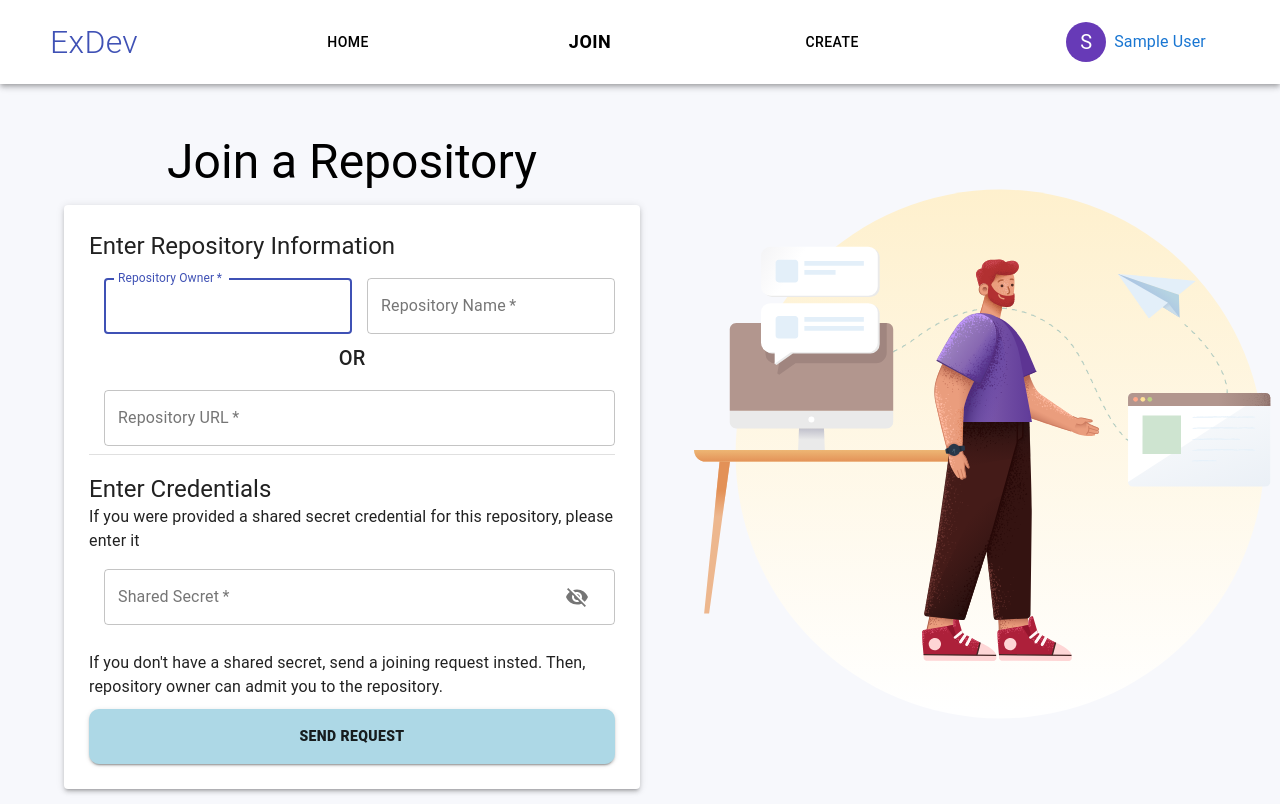
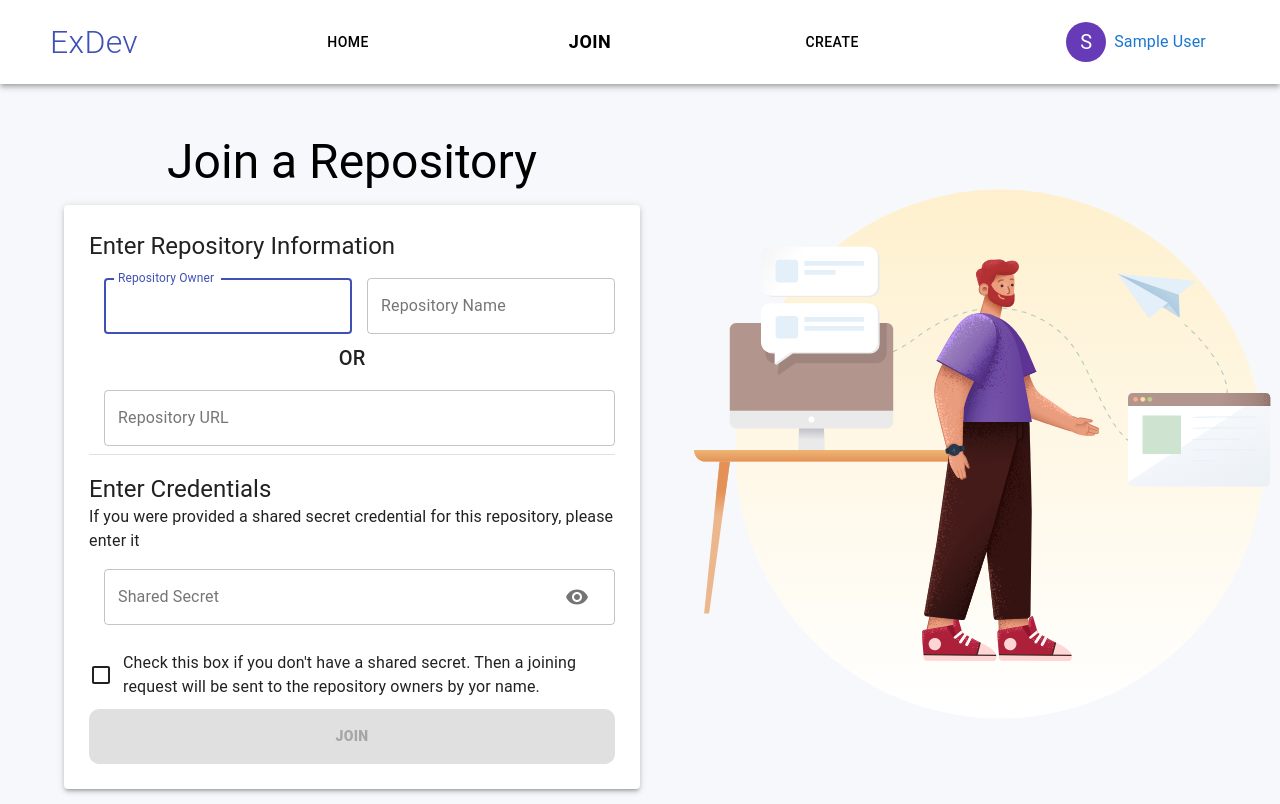
Before and after one commit to Expert-Developer-Finder/ExDevWeb, a React (Create React App) app in the folder client/: page /join-repo in a window 1280 px wide. Shown: the top 804 px of the page. Built offline with nearby package versions, Linux system fonts and the light colour scheme; sample sign-in values are in the browser's storage.

Commit message:
form on join repo fixed

```diff
--- a/client/src/components/Input.jsx
+++ b/client/src/components/Input.jsx
@@ -1,17 +1,39 @@
-import { Grid, TextField, InputAdornment, IconButton } from '@material-ui/core'
+import { Grid, TextField, InputAdornment, IconButton, Typography } from '@material-ui/core'
 import React from 'react'
 import Visibility from "@material-ui/icons/Visibility";
 import VisibilityOff from "@material-ui/icons/VisibilityOff";
 
-const Input = ({name, half, label, autoFocus, type, handlePasswordShow, handleChange}) => {
+const Input = ({name, half, label, autoFocus, type, handlePasswordShow, handleChange, required = true}) => {
 
   return (
     <Grid item xs={12} sm={half? 6:12}  style={{paddingRight: 0, paddingLeft: 15 }}>
-        <TextField
+        {   required ?
+            <TextField
             name={name}
             onChange={handleChange}
             variant="outlined"
+            fullWidth
             required
+            label={label}
+            autoFocus={autoFocus}
+            type={type}
+            margin="normal"
+            InputProps={(name === "password" || name === "confirmPassword" )  ? {
+                endAdornment: (
+                    <InputAdornment position='end'>
+                        <IconButton onClick={handlePasswordShow} >
+                            {type==="password" ?  <Visibility/> :<VisibilityOff/>  }
+                        </IconButton>
+                    </InputAdornment>
+                )
+            }: null}
+            ></TextField> :
+
+
+            <TextField
+            name={name}
+            onChange={handleChange}
+            variant="outlined"
             fullWidth
             label={label}
             autoFocus={autoFocus}
@@ -26,9 +48,8 @@ const Input = ({name, half, label, autoFocus, type, handlePasswordShow, handleCh
                     </InputAdornment>
                 )
             }: null}
-            >
-
-        </TextField>
+            > </TextField>
+        }
     </Grid>
   )
 }
--- a/client/src/pages/JoinRepo/JoinRepo.jsx
+++ b/client/src/pages/JoinRepo/JoinRepo.jsx
@@ -1,12 +1,40 @@
-import {   Divider, Grid, Paper,  Typography , Button} from '@mui/material'
+import {   Divider, Grid, Paper,  Typography , Button, Checkbox, TextField,  InputAdornment, IconButton,} from '@mui/material'
 import { Container } from '@mui/system'
-import React from 'react'
+import React, {useState} from 'react'
 import { Input } from '../../components'
 import useStyles from "./styles.js";
+import VisibilityOff from "@material-ui/icons/VisibilityOff";
 
 
+const initialState = {ownerName: "", repoName: "", repoURL: "", password: "", isChecked: false}
+const label = { inputProps: { 'aria-label': 'Checkbox demo' } };
 const JoinRepo = () => {
   const classes = useStyles();
+  const [formData, setFormData] = useState(initialState);
+  const [showPassword, setShowPassword] = useState(false);
+  const handlePasswordShow = () => setShowPassword(!showPassword);
+  const handleChange = (e) => {
+    setFormData({ ...formData, [e.target.name]: e.target.value });
+  };
+
+  const handleCheckBox = ()=> {
+    if (formData.isChecked) {
+        setFormData({ ...formData, isChecked:false});
+    } else {
+        setFormData({ ...formData, isChecked:true, password: ""});
+
+    }
+  }
+
+  const goodToGo = ()=> {
+    var repoInfoOk = false;
+    if ( (formData.ownerName !== "" && formData.repoName !== "") || formData.repoURL !== "" ) repoInfoOk = true;
+
+    var credentailsOk = false;
+    if ( formData.password !== "" || formData.isChecked) credentailsOk = true;
+
+    return repoInfoOk && credentailsOk;
+  }
 
   return (
     <Container className={classes.container}>
@@ -16,34 +44,49 @@ const JoinRepo = () => {
                 <Paper elevation={3} className={classes.page}>
                     <Typography variant='h5'>Enter Repository Information</Typography>
                     <Grid container>
-                        <Input name="ownerName" label="Repository Owner" autoFocus half  />
-                        <Input name="repoName" label="Repository Name"  half />
+                        <Input handleChange={handleChange} name="ownerName" label="Repository Owner" autoFocus half required={false}  />
+                        <Input handleChange={handleChange} name="repoName" label="Repository Name"  half required={false} />
                     </Grid>
                     <Typography variant='h6' className={classes.or} >OR</Typography>
-                    <Input name="repoURL" label="Repository URL"  />
+                    <Input handleChange={handleChange} name="repoURL" label="Repository URL" required={false}  />
                     <Divider/>
                     <br/>
                     <Typography variant='h5'>Enter Credentials</Typography>
                     <Grid container>
                         <Typography>If you were provided a shared secret credential for this repository, please enter it</Typography>
-                        <Input name="password" label="Shared Secret"   />
-
-
+                        {formData.isChecked?
+                        <Grid item xs={12}   style={{paddingRight: 0, paddingLeft: 15, marginTop: 16 }} >
+                            <TextField
+                                name="password"
+                                label="Shared Secret"
+                                value=""
+                                disabled fullWidth
+                                InputProps={{ endAdornment: (
+                                    <InputAdornment position='end'>
+                                        <IconButton onClick={handlePasswordShow} ><VisibilityOff/></IconButton>
+                                    </InputAdornment>
+                                )}} />
+                        </Grid>
+                            :
+                            <Input handlePasswordShow={handlePasswordShow} handleChange={handleChange} name="password" label="Shared Secret" required={false} type={showPassword ? "text" : "password"}  />
+                        }
                     </Grid>
                     <br/>
-                    <Typography>If you don't have a shared secret, send a joining request insted. Then, repository owner can admit you to the repository.</Typography>
-                    <Button variant='contained' className={classes.button}>Send Request</Button>
 
-
-
+                   <Grid display={"flex"}>
+                    <Checkbox {...label} checked = { formData.isChecked} onChange={handleCheckBox }  className={classes.mr} />
+                    <Typography>Check this box if you don't have a shared secret. Then a joining request will be sent to the repository owners by yor name.</Typography>
+                   </Grid>
+                    {
+                        goodToGo() ?
+                            <Button variant='contained' className={classes.button}> Join </Button>
+                            :<Button variant='contained' disabled className={classes.button}>Join</Button>
+                    }
                 </Paper>
             </Grid>
             <Grid item sm={12} md={6} >
                 <img className={classes.img} alt="A man joining to GitHub"  src={require("../../assets/male02.svg")} />
             </Grid>
-
-
-
         </Grid>
     </Container>
   )
--- a/client/src/pages/JoinRepo/styles.js
+++ b/client/src/pages/JoinRepo/styles.js
@@ -17,11 +17,13 @@ export default makeStyles((theme) => ({
     page :{
         padding: 25,
         marginTop:15,
+        marginBottom: 15
     },
     mt: {
         marginTop: 15,
 
     },
+    mr: {marginRight:10},
     or :{
         textAlign: "center"
     },
```
